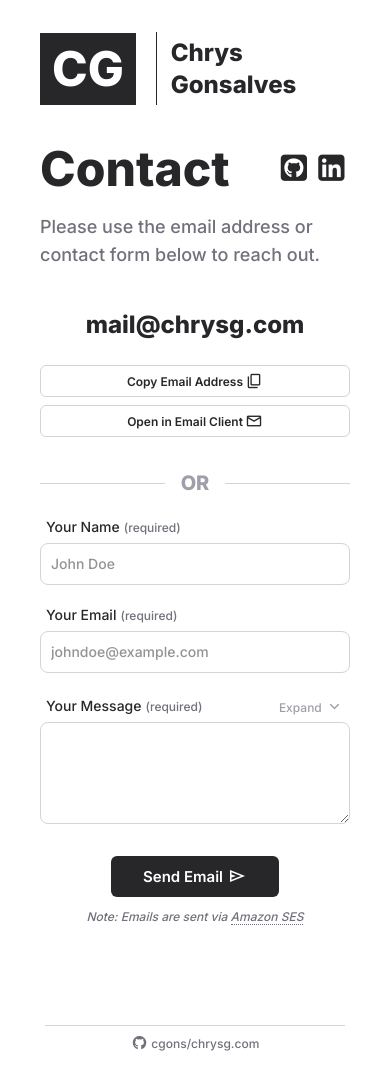
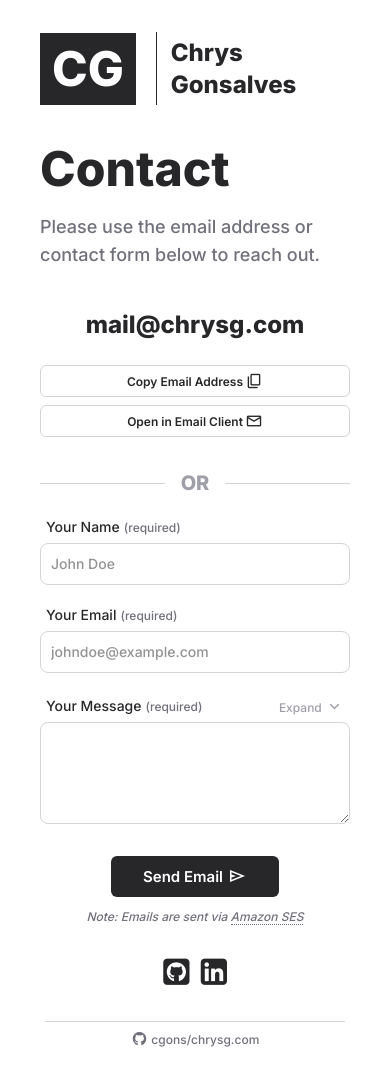
Before and after one commit to cgons/chrysg.com, a Next.js app in the folder lander/: page /contact in a window 390 px wide. Built offline with nearby package versions, Linux system fonts and the light colour scheme.

Commit message:
Update placement of social icons for desktop vs. mobile breakpoints.

```diff
--- a/lander/app/contact/_components/form/EmailForm.tsx
+++ b/lander/app/contact/_components/form/EmailForm.tsx
@@ -161,8 +161,6 @@ export default function EmailForm() {
             </p>
           </div>
         </div>
-
-        <div className="h-15"></div>
       </form>
     );
   }
--- a/lander/app/contact/page.tsx
+++ b/lander/app/contact/page.tsx
@@ -7,10 +7,10 @@ export default function Contact() {
   const emailAddress = "mail@chrysg.com";
 
   return (
-    <div className="mb-10">
+    <div>
       <div className="flex items-center justify-between">
         <h1 className="text-5xl font-extrabold">Contact</h1>
-        <p>
+        <p className="hidden md:block">
           <SocialIcons />
         </p>
       </div>
@@ -40,6 +40,14 @@ export default function Contact() {
       </div>
 
       <EmailForm />
+
+      <div className="h-8"></div>
+
+      <p className="text-center md:hidden">
+        <SocialIcons />
+      </p>
+
+      <div className="h-8"></div>
     </div>
   );
 }
```
